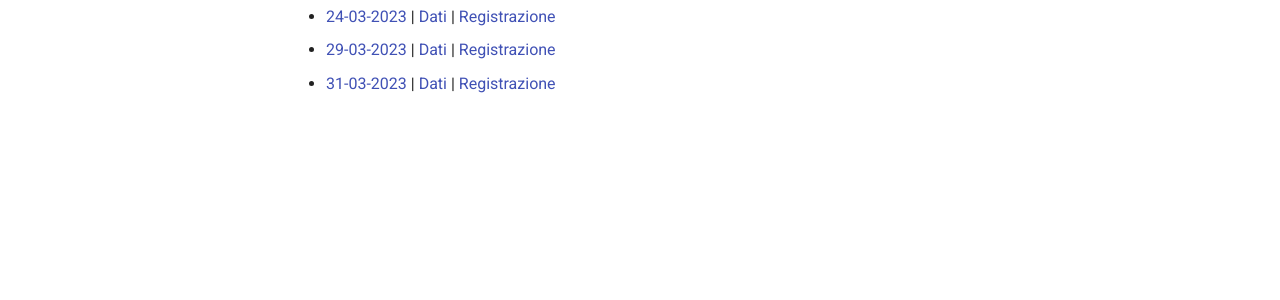
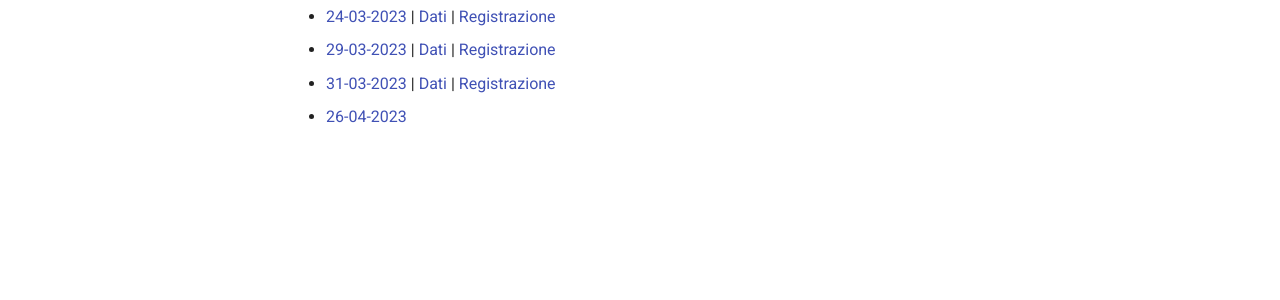
Before and after one commit to andreatitolo/gislab2023, an MkDocs documentation site: the page built from docs/2. Slides/Elenco Slides.md, in a window 1280 px wide. Shown: the part 400-700 px from the top of the page. Built offline with MkDocs 1.6.1 and Material for MkDocs 9.7.7, drawn with Linux system fonts in a browser that asks for light colours; comment, search, counter and statistics services are not loaded.

Commit message:
add link to slides for lesson 7

```diff
--- a/docs/2. Slides/Elenco Slides.md
+++ b/docs/2. Slides/Elenco Slides.md
@@ -12,3 +12,5 @@ Per maggiori informazioni, controllare il [repository](https://codeberg.org/tito
 -  [29-03-2023](https://www.andreatitolo.com/slides/gislab/5.IntroQGISMap.html) | [Dati](https://codeberg.org/titoloandrea/SapienzaStudentLab2023/raw/branch/main/dati/5_qgis_map_crs.zip) | [Registrazione](https://kdrive.infomaniak.com/app/share/408009/cfbcc1d6-aa2c-4f92-af89-216d698b53f3)
 
 -  [31-03-2023](https://www.andreatitolo.com/slides/gislab/6.QGISRasterData.html) | [Dati](https://codeberg.org/titoloandrea/SapienzaStudentLab2023/raw/branch/main/dati/progetto_qgis_asia_occidentale.zip) | [Registrazione](https://kdrive.infomaniak.com/app/share/408009/1d9c8d9e-f012-4a21-8636-0d767ec067a6)
+
+-  [26-04-2023](https://www.andreatitolo.com/slides/gislab/7.QGISRasterData2.html)
```
